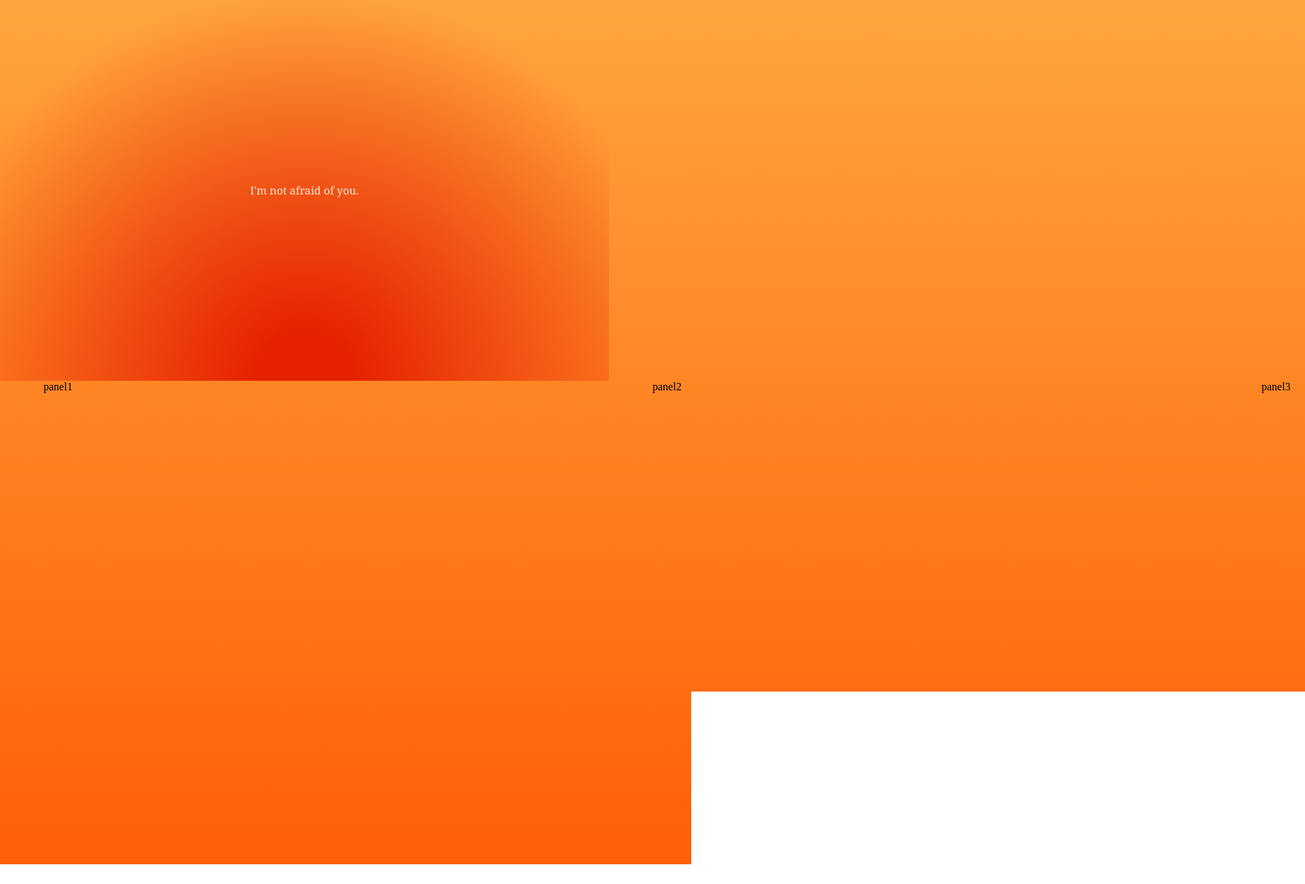
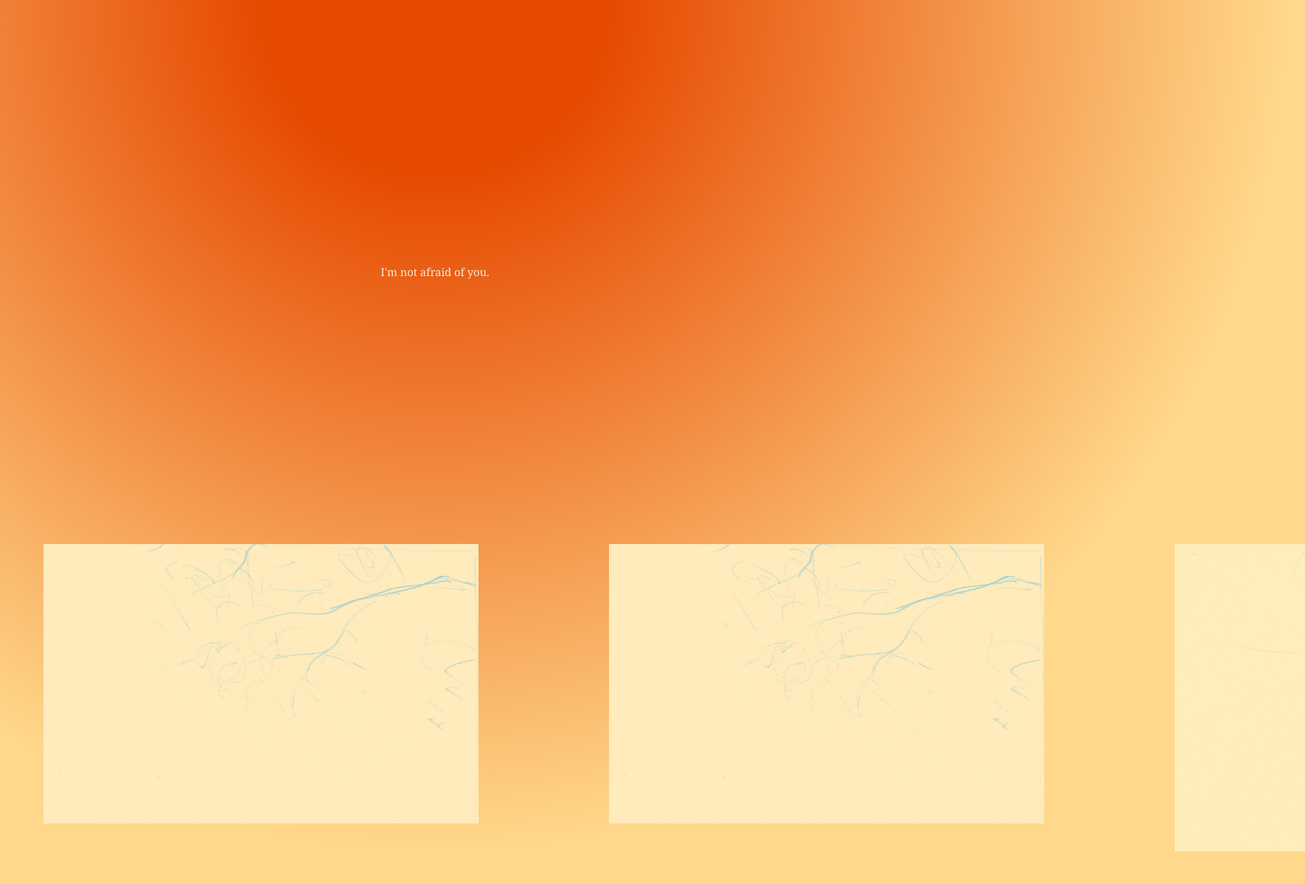
Before and after one commit to emmali98/thesis-mockup, a website: page public/index.html in a window 1280 px wide. Shown: the top 1300 px of the page at 68% size, 1920 px wide, since content can reach past the window. Drawn offline with Linux system fonts and the light colour scheme.

Commit message:
Images: adds images, changes color scheme/gradients

```diff
--- a/public/index.html
+++ b/public/index.html
@@ -8,19 +8,27 @@
       <div class="text">I'm not afraid of you.</div>
     </div>
     <div class="panels">
-      <div class="image">panel1</div>
-      <div class="image">panel2</div>
-      <div class="image">panel3</div>
+      <div class="image">
+        <img src="images/panel2edit.png" />
+      </div>
+      <div class="image">
+        <img src="images/panel2edit.png" />
+      </div>
+      <div class="image">
+        <img src="images/panel3.png" />
+      </div>
     </div>
     <div class="arm">
-      <div class="image">{image}</div>
+      <div class="arm-image">
+        <img src="images/arm.png" />
+      </div>
     </div>
     <div class="down">
-      <div class="image gif">orange blurring</div>
+      <div class="gif">orange blurring</div>
       <div class="text">My favorite color...</div>
-      <div class="image marvin">Marvin image</div>
+      <div class="marvin">Marvin image</div>
       <div class="text">But mostly...</div>
-      <div class="image">bunker image</div>
+      <div class="bunker">bunker image</div>
     </div>
   </div>
 </body>
--- a/public/style.css
+++ b/public/style.css
@@ -1,7 +1,6 @@
 body {
   margin: 0;
-  background: rgb(255,87,0);
-  background: linear-gradient(0deg, rgba(255,87,0,1) 50%, rgb(255, 165, 62) 100%);
+  background: rgb(255, 216, 139);
 }
 
 div {
@@ -14,25 +13,15 @@ div {
   padding-bottom: 30%;
 }
 
-.open .text {
-  text-align: center;
-  margin: 0;
-  position: absolute;
-  top: 50%;
-  left: 50%;
-  transform: translate(-50%, -50%);
-  color: antiquewhite;
-  font-family: Georgia, 'Times New Roman', Times, serif;
-}
-
 .text-container {
   position: relative;
 }
 
 .wrapper {
   display: grid;
-  grid-template-columns: repeat(5, 70vw);
-  grid-auto-rows: minmax(70vh, auto);
+  position: relative;
+  grid-template-columns: repeat(5, 100vw);
+  grid-auto-rows: minmax(100vh, auto);
 }
 
 /* SPECIFIC ELEMENTS */
@@ -40,24 +29,46 @@ div {
 .open {
   position: relative;
   background: rgb(230,40,0);
-  background: radial-gradient(circle at bottom, rgb(230, 34, 0) 10%, transparent 80%);
+  background: radial-gradient(circle at 25% 0%, rgb(230, 73, 0) 10%, transparent 50%);
+  grid-column: 1 / 3;
+  grid-row: 1 / 3;
+}
+.open .text {
+  text-align: center;
+  margin: 0;
+  position: absolute;
+  top: 25%;
+  left: 25%;
+  transform: translate(-50%, -50%);
+  color: antiquewhite;
+  font-family: Georgia, 'Times New Roman', Times, serif;
 }
 
 .panels {
-  grid-column: 1 / 4;
+  grid-column: 1 / 3;
   grid-row: 2;
   display: grid;
   grid-template-columns: repeat(3, 1fr);
-  gap: 5vw;
   padding-left: 5vw;
 }
 
+.image {
+  position: relative;
+}
+.image img {
+  max-height: 90vh;
+  max-width: 50vw;
+}
+
 .arm {
-  grid-column: 4;
+  grid-column: 3;
   grid-row: 2 / 4;
+}
+.arm img {
+  max-width: 50vw;
 }
 
 .down {
-  grid-column: 4 / 6;
+  grid-column: 3 / 6;
   grid-row: 4 / 6;
 }
```
Also changed, not shown: public/images/arm.png (added), public/images/panel2edit.png (added), public/images/panel3.png (added).
